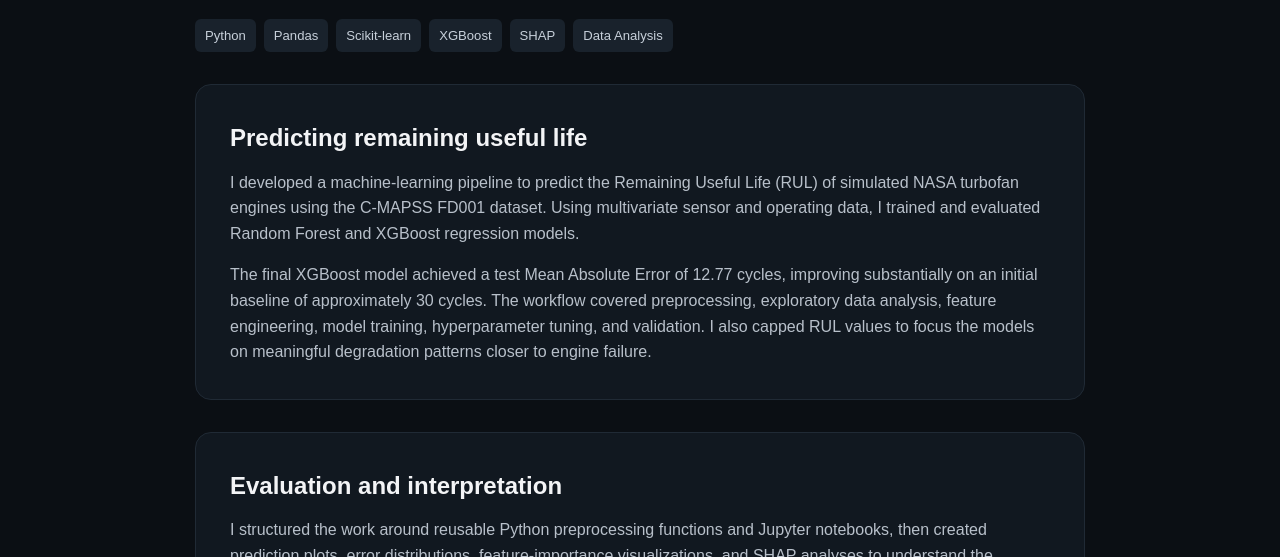
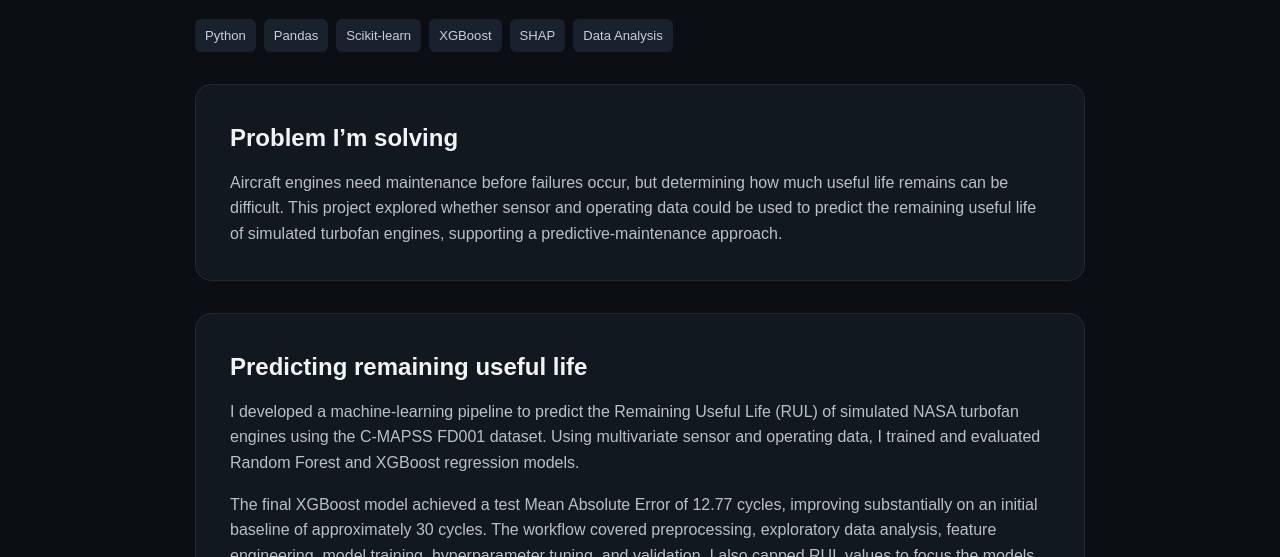
Before and after one commit to kaydenmok/engineering-portfolio, a plain HTML site: page projects/nasa-ml.html in a window 1280 px wide. Shown: the part 543-1100 px from the top of the page. Drawn offline with Linux system fonts and the light colour scheme.

Commit message:
Add project problem statements

```diff
--- a/projects/nasa-ml.html
+++ b/projects/nasa-ml.html
@@ -16,6 +16,10 @@
       <p>An end-to-end predictive-maintenance pipeline that estimates turbofan remaining useful life from NASA C-MAPSS sensor data.</p>
       <div class="tags"><span>Python</span><span>Pandas</span><span>Scikit-learn</span><span>XGBoost</span><span>SHAP</span><span>Data Analysis</span></div>
     </div>
+    <section class="project-detail">
+      <h2>Problem I’m solving</h2>
+      <p>Aircraft engines need maintenance before failures occur, but determining how much useful life remains can be difficult. This project explored whether sensor and operating data could be used to predict the remaining useful life of simulated turbofan engines, supporting a predictive-maintenance approach.</p>
+    </section>
     <section class="project-detail">
       <h2>Predicting remaining useful life</h2>
       <p>I developed a machine-learning pipeline to predict the Remaining Useful Life (RUL) of simulated NASA turbofan engines using the C-MAPSS FD001 dataset. Using multivariate sensor and operating data, I trained and evaluated Random Forest and XGBoost regression models.</p>
```
Also changed, not shown: projects/fpga.html (+1 -1 lines).
